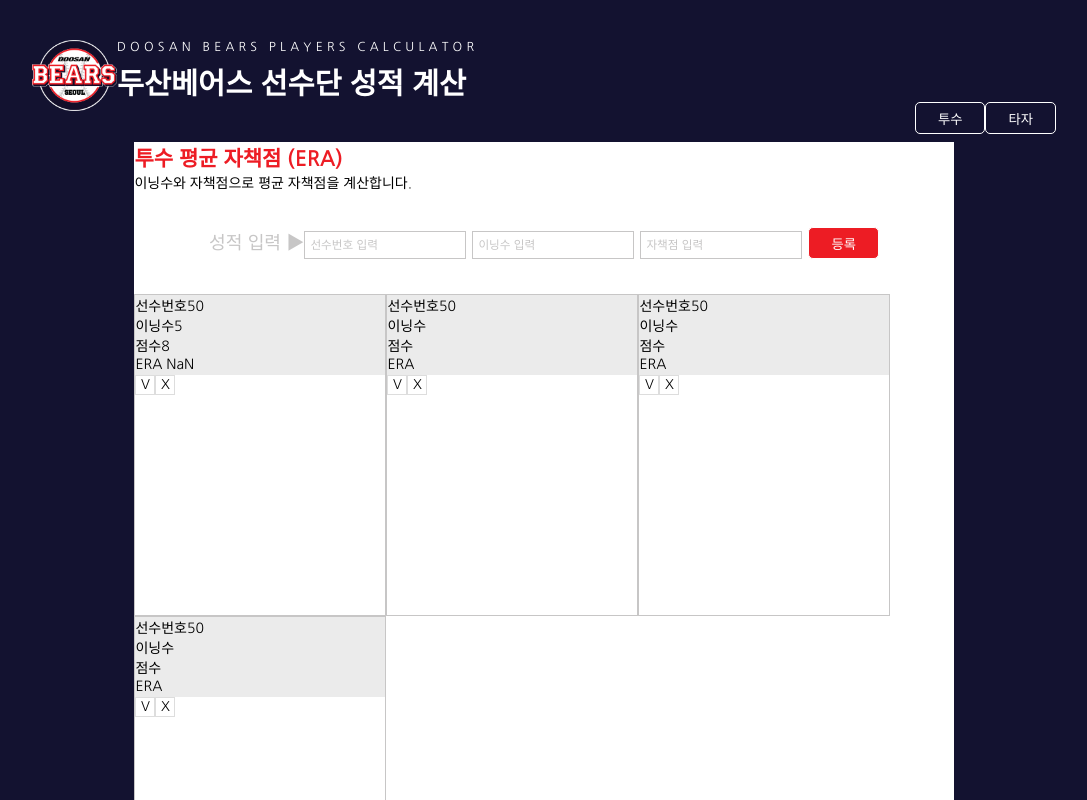
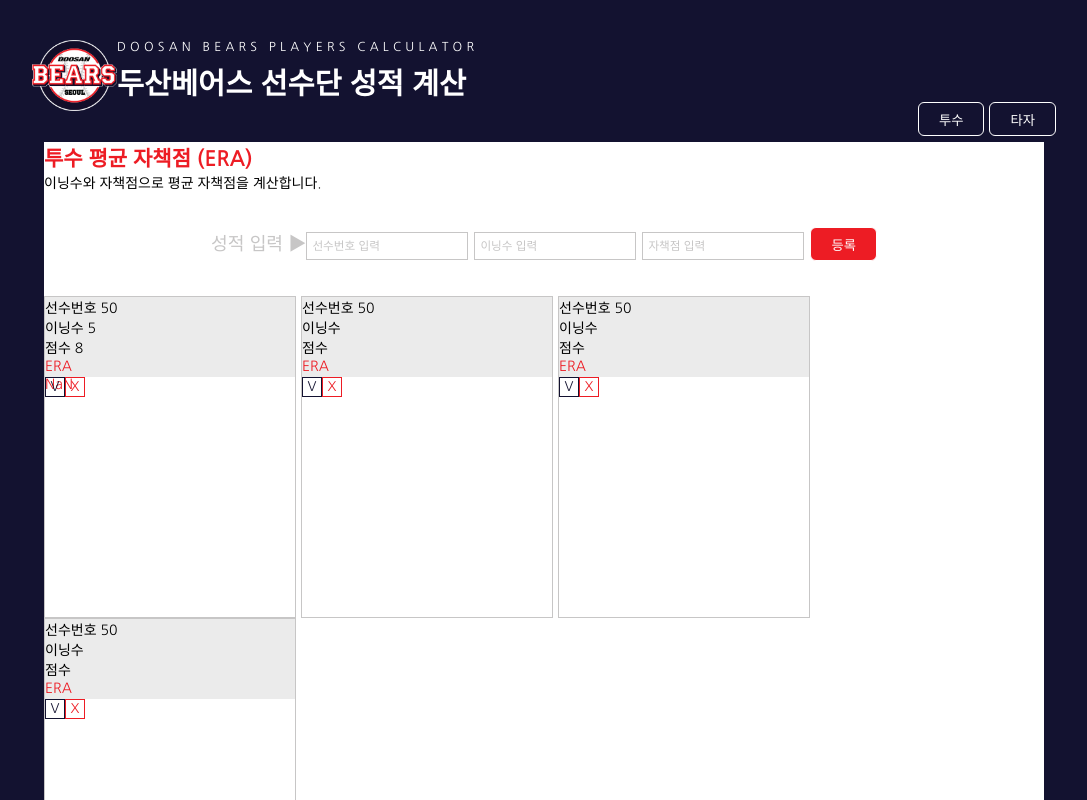
Before and after one commit to ydoni/doosanplayer, a React (Create React App) app: page / in a window 1280 px wide. Shown: the top 800 px of the page, without its empty margins (96-1183 px from the left). Built offline with nearby package versions, Linux system fonts and the light colour scheme.

Commit message:
[React] 선수별 성적 계산기 - 20200325

```diff
--- a/src/App.css
+++ b/src/App.css
@@ -3,7 +3,7 @@
 body {background-color: #131230; font-size:.875em; }
 ul, li {list-style: none;}
 h1 {font-weight:800; font-size:2.1em;}
-button {border-radius:5px;}
+button {border-radius:6px;}
 
 /*App.js*/
 h2 {
@@ -32,7 +32,7 @@ h2 {
 
 
 .players {
-  width:80%;
+  width:1000px;
   height:1000px;
   background-color: #fff;
   margin:0 auto;
@@ -44,7 +44,7 @@ h2 {
 
 .btn {
   cursor:pointer;
-  padding:5.5px 22px;
+  padding:6.5px 20px;
   background-color: transparent;
   border:.8px solid #fff;
   color:#fff;
@@ -52,6 +52,9 @@ h2 {
 }
 .btn:hover{
   background-color: rgba(255,255,255,.3);
+}
+.btnbox .butPitch {
+  margin-right:5px;
 }
 
 
@@ -92,6 +95,7 @@ h2 {
   height:320px;
   border:.9px solid #c7c6c6;
   float:left;
+  margin-right:5px;
 
 }
 
@@ -100,16 +104,37 @@ h2 {
   height:80px;
 }
 
+.pitcherInfo li:nth-child(4){
+  color:#ed1c24;
+}
+.pitcherInfo li:nth-child(5){
+  color:#ed1c24;
+}
+
+
 .button_container .button_p{
   width:20px;
   height:20px;
   cursor:pointer;
-  border:.5px solid #ddd;
   background-color:transparent;
   border-radius:0;
 
 }
 
+.button_container .change {
+  color:#131230;
+  border:.5px solid #131230;
+}
+.button_conatiner .change:hover {
+  color:#fff;
+  background-color: #131230;
+}
+
+
+.button_container .delete {
+  color:#ed1c24;
+  border:.5px solid #ed1c24;
+}
 
 
 
--- a/src/App.js
+++ b/src/App.js
@@ -10,20 +10,18 @@ class App extends Component {
   id=4;
 
   state = {
+
     playerlist : [
     {id:0, playerNum:"50", inning:"5", score : "8", era:(this.score*9)/this.inning},
     {id:1, playerNum:"50", inning:"", score : ""},
     {id:2, playerNum:"50", inning:"", score : ""},
     {id:3, playerNum:"50", inning:"", score : ""},
-    ]
+    ],
+
+
   }
 
-  changePitch = (e) => {
 
-    this.setState({
-
-    });
-  }
 
   getScore = (data) => {
 
@@ -46,7 +44,7 @@ class App extends Component {
     });
   }
 
-  modifyPlayer = (id,data) => {
+  modifyPlayer = (id, data) => {
     const {playerlist} = this.state;
 
     this.setState({
--- a/src/components/List.js
+++ b/src/components/List.js
@@ -5,14 +5,12 @@ import PitcherList from './PitcherList.js';
 
 class List extends Component {
 
-
-
 	render(){
 
-		const {data, onRemove} = this.props;
+		const {data, onRemove, onModify} = this.props;
 
 		const list_pitch = data.map (
-			listp => (<PitcherList key={listp.id} listp={listp} onRemove={onRemove}/>)
+			listp => (<PitcherList key={listp.id} listp={listp} onRemove={onRemove} onModify={onModify} />)
 		);
 
 		// const list_hitter = data.map (
--- a/src/components/PitcherList.js
+++ b/src/components/PitcherList.js
@@ -3,6 +3,7 @@ import React, {Component} from 'react';
 class PitcherList extends Component {
 
 	state = {
+		editing : false,
 		playerNum : "",
 		inning : "",
 		score : "",
@@ -39,8 +40,8 @@ class PitcherList extends Component {
 			//이전 editing 값은 false 이면서 동시에 현재 state값은 true일 때
 			this.setState({
 				playerNum : listp.playerNum, inning : listp.inning,
-				score : listp.score
-			})
+				score : listp.score, era : listp.era
+			});
 		}
 
 		//조건 2 (상황 2 : editing 값이 true로 전환될 때 이 조건에 걸린다)
@@ -48,12 +49,37 @@ class PitcherList extends Component {
 			//이전 editing 값은 true 이면서 동시에 현재 state값은 false일 때
 
 			//onModify(파라미터1 , 파라미터2); 호출
-			onModify(listp.id , {stu_num : this.state.stu_num, stu_name : this.state.stu_name,
-				department : this.state.department, avg_grade : this.state.avg_grade })
+			onModify(listp.id , {playerNum : this.state.playerNum, inning : this.state.inning,
+				score : this.state.score, era : this.state.era })
 		}
 	}
 
 	render(){
+
+		const {editing} = this.state;
+
+		if (editing) {
+			return (
+				<div>
+					<div>
+						<input placeholder = "번호 수정" name = "playerNum"
+							value = {this.state.playerNum} onChange = {this.onChangeValue}/>
+					</div>
+					<div>
+						<input placeholder = "이닝 수 재입력" name = "inning"
+							value = {this.state.inning} onChange = {this.onChangeValue}/>
+					</div>
+					<div>
+						<input placeholder = "자책점 재입력" name = "score"
+							value = {this.state.score} onChange = {this.onChangeValue}/>
+					</div>
+					<button onClick={this.modifyPlayer}>수정</button>
+				</div>
+			);
+		}
+
+
+
 
 		const {playerNum, inning, score, era} = this.props.listp;
 
@@ -64,10 +90,11 @@ class PitcherList extends Component {
 		return(
 			<div className="playerbox">
 				<ul className="pitcherInfo">
-					<li>선수번호{playerNum}</li>
-					<li>이닝수{inning}</li>
-					<li>점수{score}</li>
-					<li>ERA {era}</li>
+					<li>선수번호 {playerNum}</li>
+					<li>이닝수 {inning}</li>
+					<li>점수 {score}</li>
+					<li>ERA</li>
+					<li>{era}</li>
 				</ul>
 				<div className="button_container">
 					<button className="change button_p" onClick = {this.modifyPlayer}>V</button>
```
